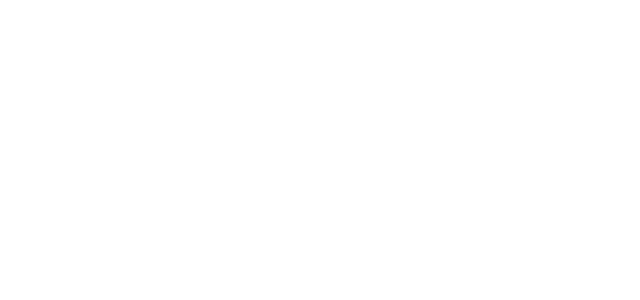
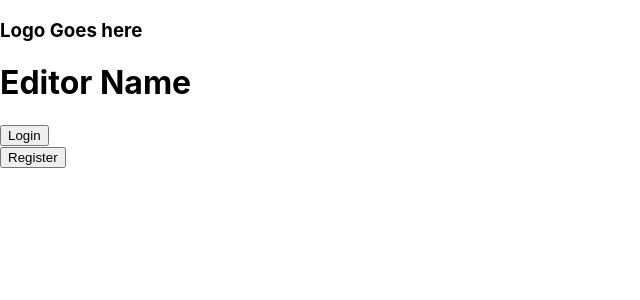
Before and after one commit to HseinKt/Code-Editor, a React (Create React App) app in the folder code_editor/: page / in a window 1280 px wide. Shown: the top 300 px of the page, without its empty margins (0-640 px from the left). Built offline with nearby package versions, Linux system fonts and the light colour scheme.

Commit message:
Added a header component for the landing page.

```diff
--- a/code_editor/src/App.js
+++ b/code_editor/src/App.js
@@ -1,6 +1,6 @@
 import { Routes, Route } from "react-router-dom";
 import CodingPage from "./pages/coding-page";
-import landingPage from "./pages/landing_page";
+import LandingPage from "./pages/landing_page";
 
 function App() {
   return (
@@ -8,9 +8,9 @@
       <Routes>
         {/* <Route path="/" element = {}/> */}
         <Route path="/coding_page" element={<CodingPage />} />
-        <Route path="/" element={<landingPage />} />
+        <Route path="/" element={<LandingPage />} />
 
-        <Route path="/coding" element={<CodingPage />} />
+        <Route path="/coding" element={<LandingPage />} />
       </Routes>
     </>
   );
--- a/code_editor/src/pages/landing_page.js
+++ b/code_editor/src/pages/landing_page.js
@@ -1,11 +1,16 @@
-const landingPage = () => {
+const LandingPage = () => {
   return (
-    <div>
-      <h1>
-          Hussein Turfah
-      </h1>
-    </div>
+    <header className="header">
+      <div>
+        <div><h3>Logo Goes here</h3></div>
+        <div><h1>Editor Name</h1></div>
+      </div>
+      <div>
+        <div><button>Login</button></div>
+        <div><button>Register</button></div>
+      </div>
+    </header>
   )
 }
 
-export default landingPage
+export default LandingPage
```
